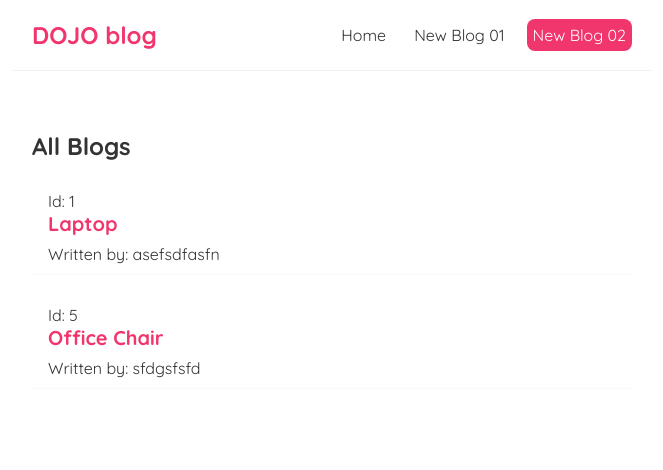
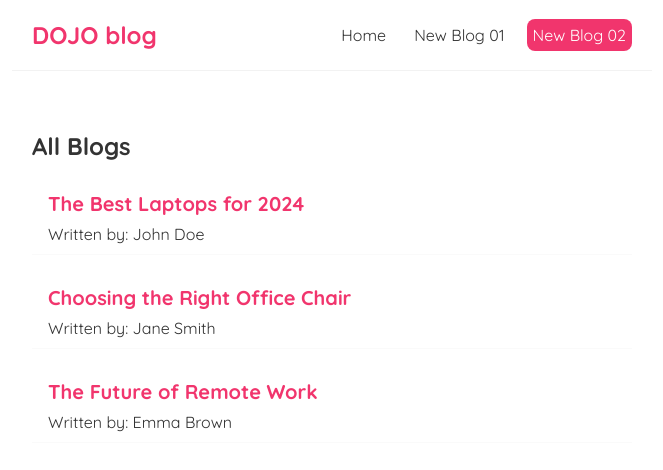
Before and after one commit to KTsybulka/dojo-blog, a React (Create React App) app: page / in a window 1280 px wide. Shown: the top 470 px of the page, without its empty margins (308-971 px from the left). Built offline with nearby package versions, Linux system fonts and the light colour scheme; data requests are answered from the project's data file.

Commit message:
Added style rules for Details

```diff
--- a/data/db.json
+++ b/data/db.json
@@ -1,15 +1,22 @@
-
 {
   "blogs": [
     {
       "id": "1",
-        "title": "Laptop",
-        "author": "asefsdfasfn"
+      "title": "The Best Laptops for 2024",
+      "author": "John Doe",
+      "body": "Looking for a laptop in 2024? Here's a guide to the best laptops for productivity, gaming, and everyday use."
     },
     {
       "id": "5",
-        "title": "Office Chair",
-        "author": "sfdgsfsfd"
+      "title": "Choosing the Right Office Chair",
+      "author": "Jane Smith",
+      "body": "Your office chair impacts your posture and productivity. Learn how to pick the perfect chair for your needs."
+    },
+    {
+      "id": "8",
+      "title": "The Future of Remote Work",
+      "author": "Emma Brown",
+      "body": "Remote work is here to stay. Discover the tools and strategies that are shaping the future of work-from-home setups."
     }
   ]
 }
--- a/src/App.js
+++ b/src/App.js
@@ -7,6 +7,7 @@ import Toolbar from './components/Toolbar'; // If you plan to use it, otherwise
 import MyForm from './components/MyForm'; // If you plan to use it, otherwise remove
 import Create from './Create';
 import Some from './Some';
+import BlogDetails from './components/BlogDetails';
 
 function App() {
   const name = "Kirill"; // Consider using these or removing them if unnecessary
@@ -22,6 +23,7 @@ function App() {
             <Route exact path="/" element={<Home />} />
             <Route path='/create' element={<Create/>} />
             <Route path='/some' element={<Some/>}/>
+            <Route path='/blogs/:id' element={<BlogDetails/>}></Route>
           </Routes>
 
         </div>
--- a/src/BlogList.js
+++ b/src/BlogList.js
@@ -1,12 +1,17 @@
+import { Link } from "react-router-dom";
+
 const BlogList = ({ blogs, title }) => {
     return (
         <div className="blog-list">
             <h2>{title}</h2>
             {blogs.map((blog) => (
                 <div className="blog-preview" key={blog.id}>
-                    <p>Id: {blog.id}</p>
-                    <h2>{blog.title}</h2>
-                    <p>Written by: {blog.author}</p>
+                    <Link to={`/blogs/${blog.id}`}>
+                        {/* <p>Id: {blog.id}</p> */}
+                        <h2>{blog.title}</h2>
+                        <p>Written by: {blog.author}</p>
+                    </Link>
+
                 </div>
             ))}
         </div>
--- a/src/Home.js
+++ b/src/Home.js
@@ -1,4 +1,4 @@
-import { useState, useEffect } from "react";
+
 import BlogList from "./BlogList";
 import useFetch from "./useFetch";
 
--- /dev/null
+++ b/src/components/BlogDetails.js
@@ -0,0 +1,24 @@
+import { useParams } from "react-router-dom";
+import useFetch from "../useFetch";
+
+const BlogDetails = () => {
+    const { id } = useParams();
+    const { data: blog, error, isPending } = useFetch('http://localhost:8000/blogs/' + id);
+
+return (
+    <div className="blog-details">
+        {/* <h2>Blog details - { id }</h2> */}
+        {isPending && <div> Loading ...</div>}
+        {error && <div> {error} </div>}
+        {blog && (
+            <article>
+                <h2>{blog.title}</h2>
+                <p>Written by {blog.auther}</p>
+                <div>{blog.body} </div>
+            </article>
+            )}
+        </div>
+);
+}
+
+export default BlogDetails;
--- a/src/index.css
+++ b/src/index.css
@@ -48,3 +48,25 @@
   color: #f1356d;
   margin-bottom: 8px;
 }
+
+.blog-preview a {
+  text-decoration: none;
+}
+
+/* blog details page */
+.blog-details h2 {
+  font-size: 20px;
+  color: #f1356d;
+  margin-bottom: 10px;
+}
+.blog-details div {
+  margin: 20px 0;
+}
+.blog-details button {
+  background: #f1356d;
+  color: #fff;
+  border: 0;
+  padding: 8px;
+  border-radius: 8px;
+  cursor: pointer;
+}
--- a/src/useFetch.js
+++ b/src/useFetch.js
@@ -5,11 +5,13 @@ const useFetch = (url) => {
     const [isPending, setIsPanding] = useState(true);
     const [error, setError] = useState(null);
 
-    useEffect(() =>{
+    useEffect(() => {
+        const abortCont = new AbortController();
+
         setTimeout(() => {
-                 fetch(url)
+            fetch(url, { signal: abortCont.signal })
                 .then(res => {
-            if(!res.ok){
+                    if (!res.ok) {
                         throw Error('could not fetch the data for that resourse')
                     }
                     // console.log(res);
@@ -22,14 +24,20 @@ const useFetch = (url) => {
                     setError(null);
                 })
                 .catch(err => {
-            // console.log(err.message);
+                    if (err.name === 'AbortError') {
+                        console.log("fetch aborted");
+                    } else {
                         setIsPanding(false);
                         setError(err.message);
+                    }
+
+
                 })
         }, 500)
+        return () => abortCont.abort();
     }, [url]);
 
-    return {data, isPending, error};
+    return { data, isPending, error };
 }
 
 export default useFetch;
```
Also changed, not shown: 1 other file (tests, documents, lock files or other folders). Lines whose indentation alone changed are shown as unchanged.
